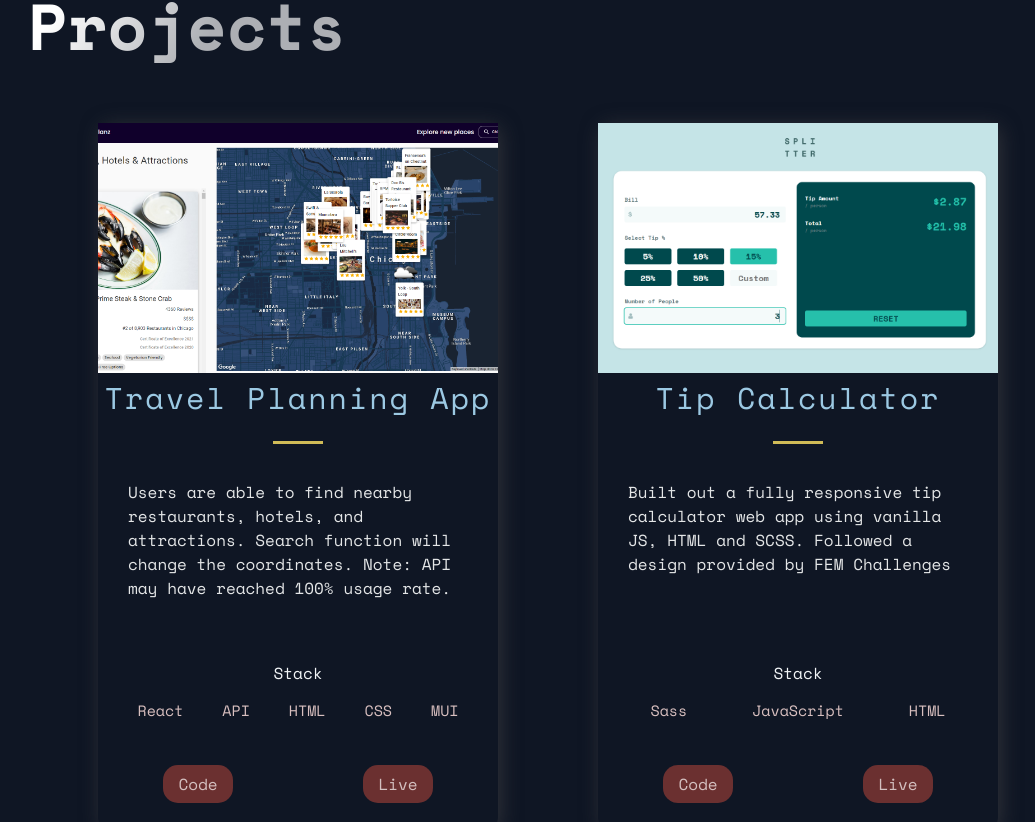
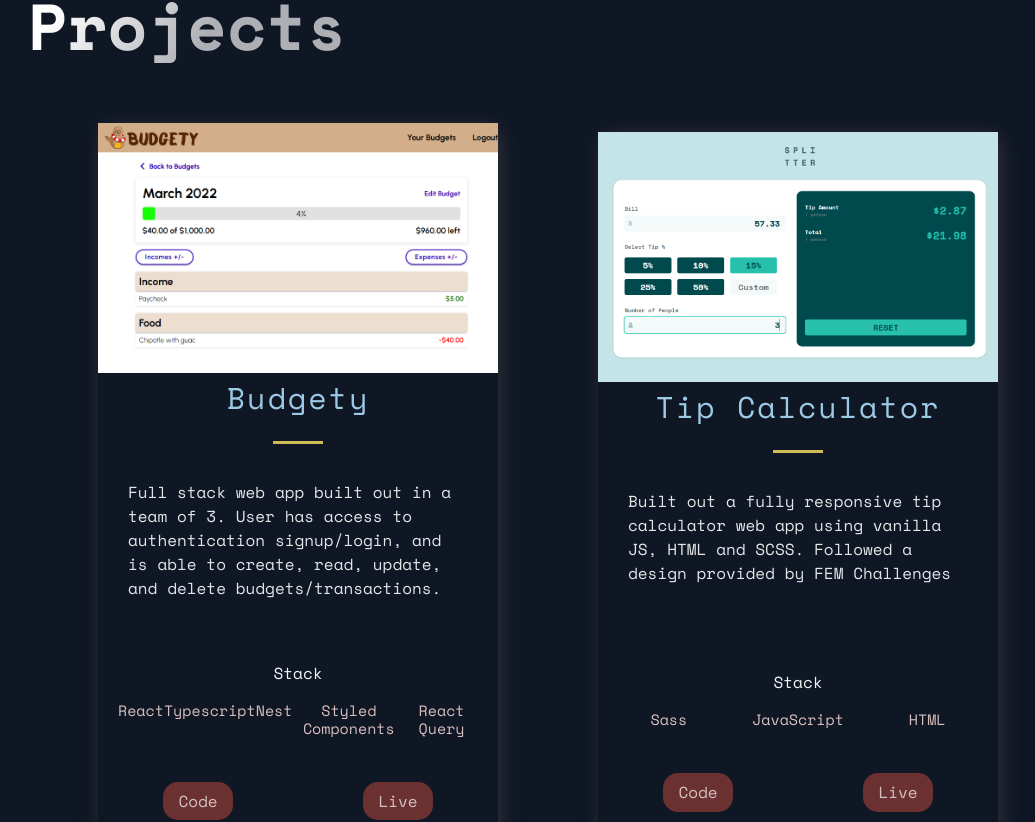
Before and after one commit to bycho91/portfolio-v2, a Next.js app: page / in a window 1280 px wide. Shown: the part 737-1559 px from the top of the page, without its empty margins (92-1127 px from the left). Built offline with nearby package versions, Linux system fonts and the light colour scheme.

Commit message:
added the budgety project

```diff
--- a/src/constants/constants.js
+++ b/src/constants/constants.js
@@ -1,14 +1,15 @@
 export const projects = [
   {
-    title: "Travel Planning App",
+    title: "Budgety",
     description:
-      "Users are able to find nearby restaurants, hotels, and attractions. Search function will change the coordinates. Note: API may have reached 100% usage rate.",
-    image: "/images/travel.png",
-    tags: ["React", "API", "HTML", "CSS", "MUI"],
-    source: "https://github.com/bycho91/TravelPlanz-website",
-    visit: "http://travelplanz.xyz/",
+      "Full stack web app built out in a team of 3. User has access to authentication signup/login, and is able to create, read, update, and delete budgets/transactions.",
+    image: "/images/budgety.png",
+    tags: ["React", "Typescript", "Nest", "Styled Components", "React Query"],
+    source: "https://github.com/bretpeters3n/seal-team-3",
+    visit: "https://budgety-front.uc.r.appspot.com/",
     id: 0,
   },
+
   {
     title: "Tip Calculator",
     description:
@@ -21,7 +22,8 @@ export const projects = [
   },
   {
     title: "OpenAI (Design Mockup)",
-    description: "Mockup of a website designed by AR Shakir. Note: No functionality within the site.",
+    description:
+      "Mockup of a website designed by AR Shakir. Note: No functionality within the site.",
     image: "/images/gpt3.png",
     tags: ["React", "CSS", "JSX"],
     source: "https://github.com/bycho91/GPT3-mock-website",
@@ -58,6 +60,16 @@ export const projects = [
     visit: "https://codepen.io/bycho91/pen/JjRgyZe",
     id: 5,
   },
+  {
+    title: "Travel Planning App",
+    description:
+      "Users are able to find nearby restaurants, hotels, and attractions. Search function will change the coordinates. Note: API may have reached 100% usage rate.",
+    image: "/images/travel.png",
+    tags: ["React", "API", "HTML", "CSS", "MUI"],
+    source: "https://github.com/bycho91/TravelPlanz-website",
+    visit: "http://travelplanz.xyz/",
+    id: 6,
+  },
 ];
 
 export const TimeLineData = [
```
Also changed, not shown: public/images/budgety.png (added).
